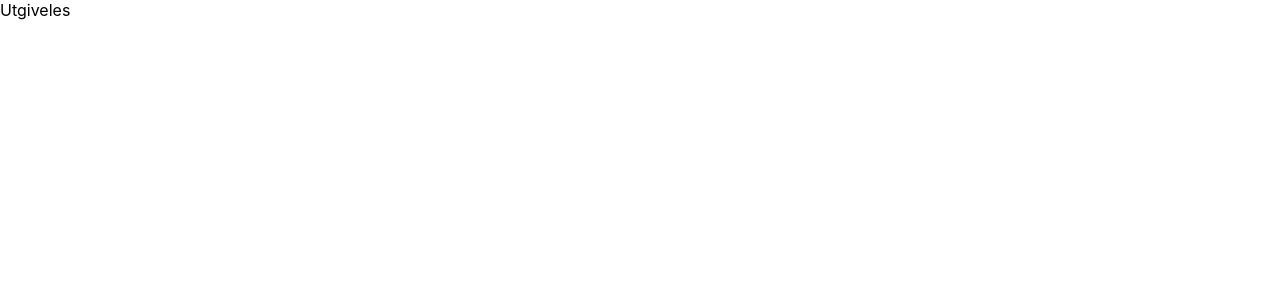
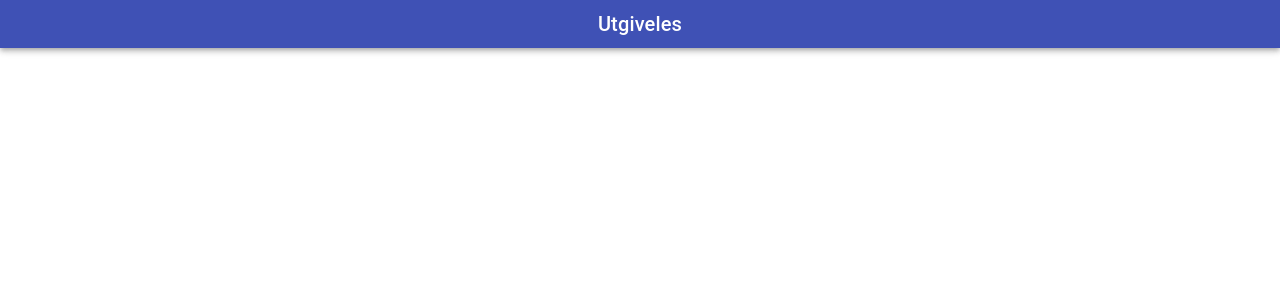
Before and after one commit to wolfhoundjesse/utgivelse, a React (Create React App) app: page / in a window 1280 px wide. Shown: the top 300 px of the page. Built offline with nearby package versions, Linux system fonts and the light colour scheme.

Commit message:
feat(Header): Add simple header

```diff
--- a/src/App.tsx
+++ b/src/App.tsx
@@ -1,5 +1,10 @@
 import React from 'react'
+import { Header } from './Header/Header'
 
 export const App = () => {
-  return <>Utgiveles</>
+  return (
+    <>
+      <Header />
+    </>
+  )
 }
--- /dev/null
+++ b/src/Header/Header.tsx
@@ -0,0 +1,30 @@
+import { AppBar, createStyles, makeStyles, Theme, Toolbar, Typography } from '@material-ui/core'
+import React from 'react'
+
+const useStyles = makeStyles((theme: Theme) =>
+  createStyles({
+    root: {
+      flexGrow: 1,
+      justifyItems: 'center',
+    },
+    menuButton: {
+      marginRight: theme.spacing(2),
+    },
+  })
+)
+
+export const Header = () => {
+  const classes = useStyles()
+
+  return (
+    <div className={classes.root}>
+      <AppBar position='static'>
+        <Toolbar variant='dense' style={{ justifyContent: 'center' }}>
+          <Typography variant='h6' color='inherit' aria-label='Utgiveles'>
+            Utgiveles
+          </Typography>
+        </Toolbar>
+      </AppBar>
+    </div>
+  )
+}
```
